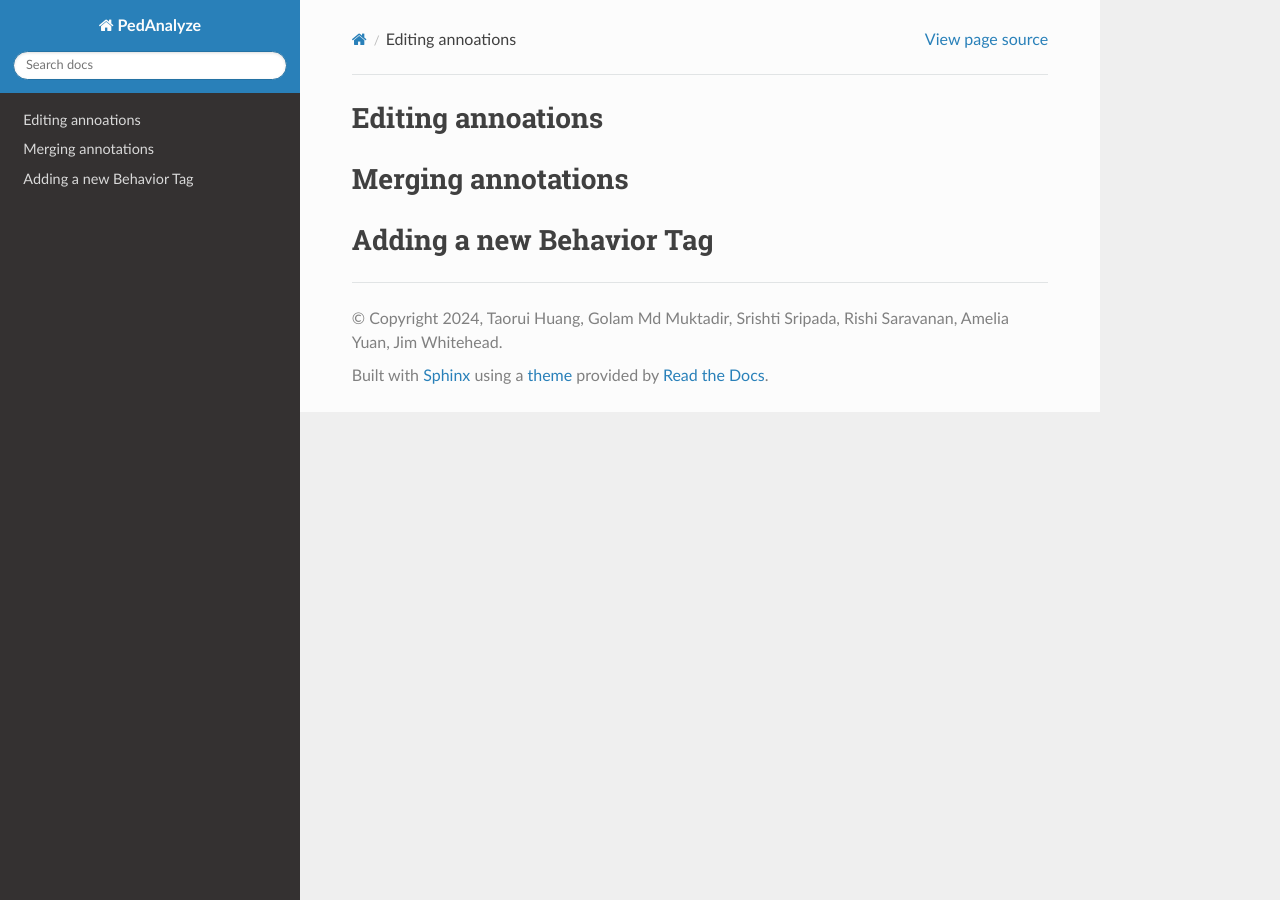
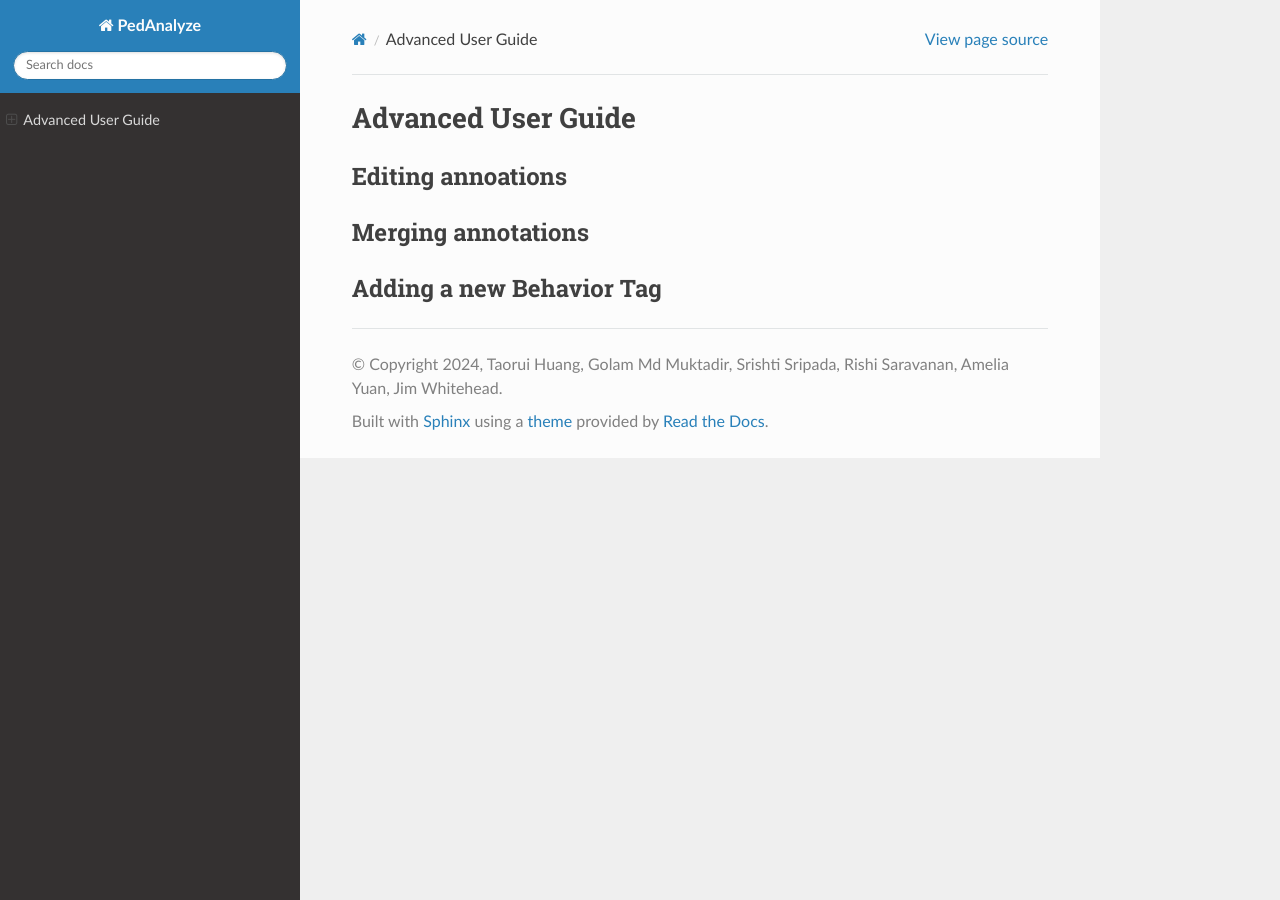
Before and after one commit to AugmentedDesignLab/ped-behavior-annotator, a Sphinx documentation site: the page built from docs/source/advanced-user-guide.md, in a window 1280 px wide. Built offline with Sphinx 7.4.7 and the Read the Docs theme 2.0.0, drawn with Linux system fonts in a browser that asks for light colours.

Commit message:
fixing doc

```diff
--- a/docs/source/advanced-user-guide.md
+++ b/docs/source/advanced-user-guide.md
@@ -1,3 +1,5 @@
+# Advanced User Guide
+
 ## Editing annoations
 
 ## Merging annotations
--- /dev/null
+++ b/docs/source/user-guide.md
@@ -0,0 +1 @@
+# User Guide
```
Also changed, not shown: docs/source/environment-condition-tags.md (+1 -0 lines), docs/source/vehicle-behavior-tags.md (+1 -2 lines).
